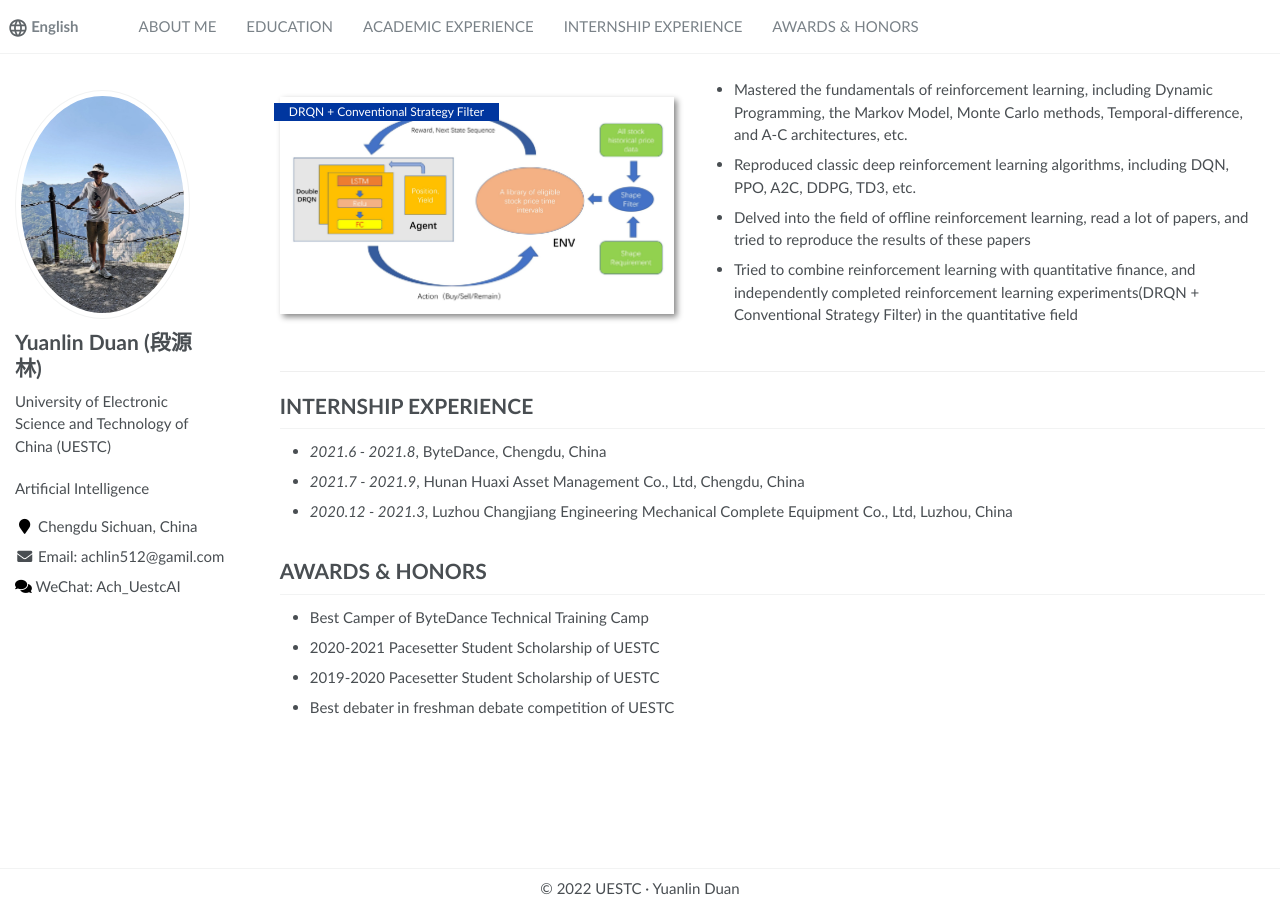
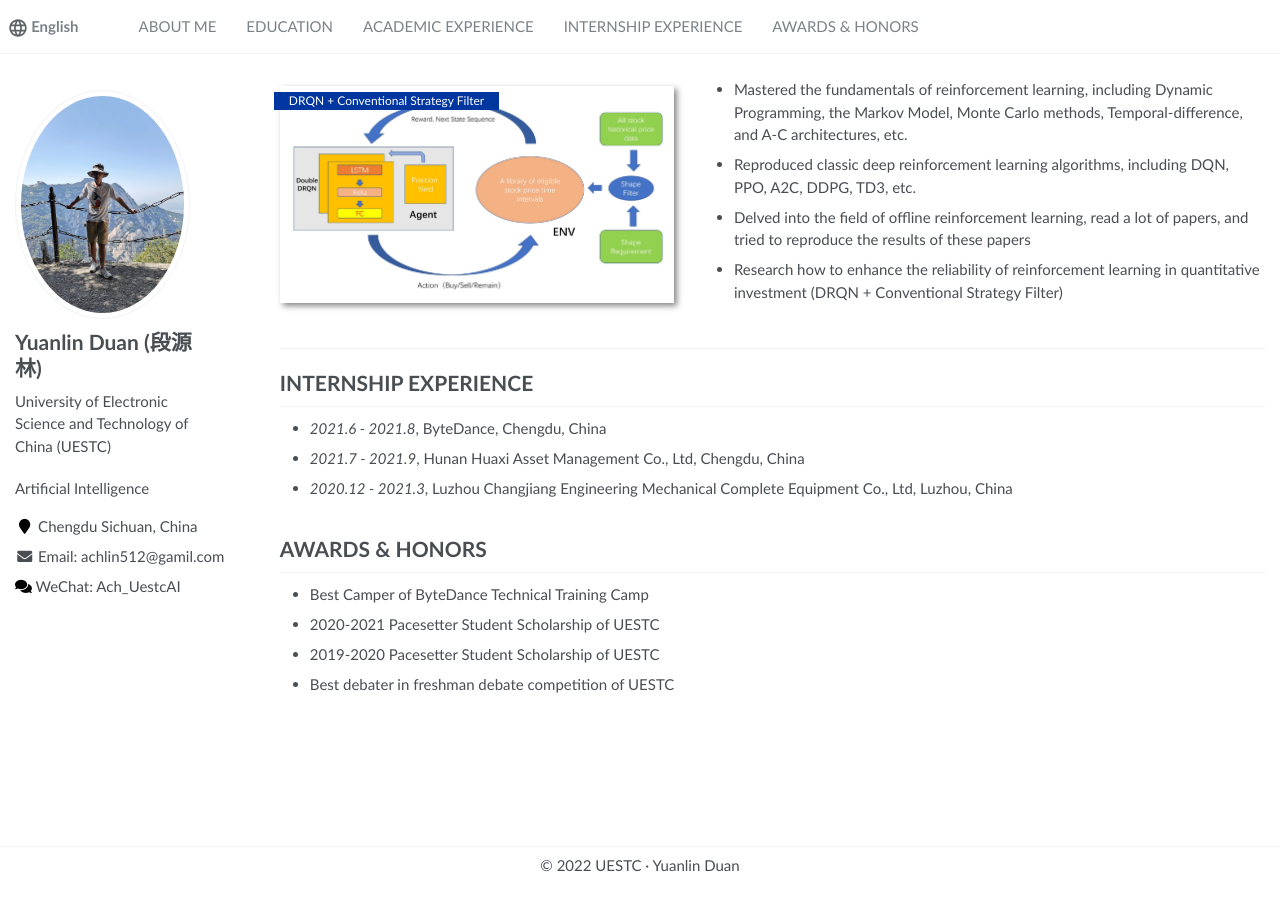
Before and after one commit to achlin9/achlin9.github.io, a Jekyll site: the page built from _pages/about.md, in a window 1280 px wide and 900 px high, scrolled down 1143 px. Built offline with Jekyll 4.4.1, drawn with Linux system fonts in a browser that asks for light colours.

Commit message:
Update about.md

```diff
--- a/_pages/about.md
+++ b/_pages/about.md
@@ -98,8 +98,7 @@ Carlo methods, Temporal-difference, and A-C architectures, etc.
 - Reproduced classic deep reinforcement learning algorithms, including DQN, PPO, A2C, DDPG, TD3, etc.
 - Delved into the field of offline reinforcement learning, read a lot of papers, and tried to reproduce the results of these
 papers
-- Tried to combine reinforcement learning with quantitative finance, and independently completed reinforcement learning
-experiments(DRQN + Conventional Strategy Filter) in the quantitative field
+- Research how to enhance the reliability of reinforcement learning in quantitative investment (DRQN + Conventional Strategy Filter)
 
 </div>
 </div>
```
